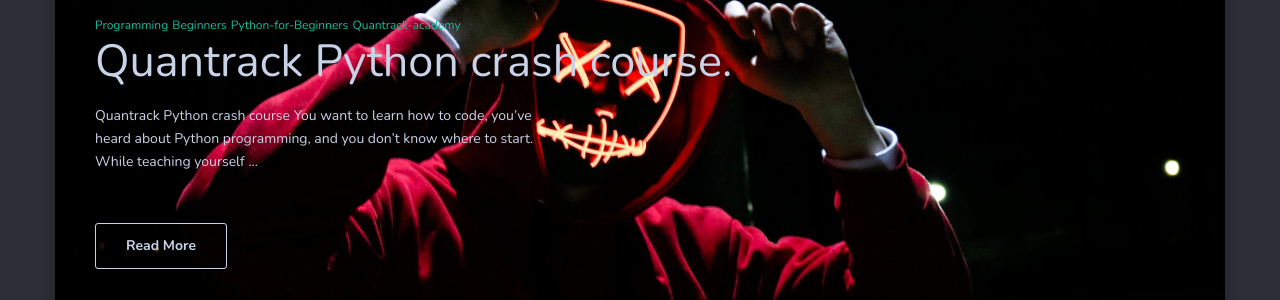
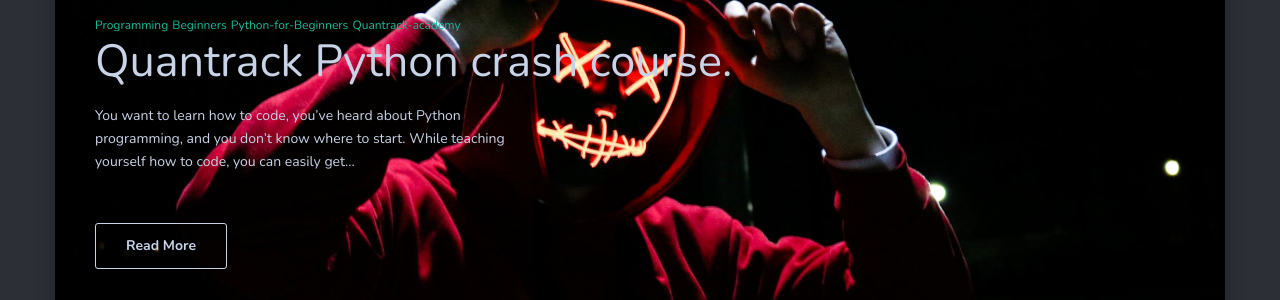
Before and after one commit to quantrack-lab/blog, a Jekyll site: the page built from index.html, in a window 1280 px wide. Shown: the part 293-593 px from the top of the page. Built offline with Jekyll 4.4.1, drawn with Linux system fonts in a browser that asks for light colours; nearby versions of some CDN libraries; the list of posts is cut into pages by our own code.

Commit message:
Update 2020-04-26-beginner-journey.md

```diff
--- a/_posts/2020-04-26-beginner-journey.md
+++ b/_posts/2020-04-26-beginner-journey.md
@@ -6,11 +6,12 @@ image:  beginner.jpeg
 tags:   [Programming, Beginners, Python-for-Beginners, Quantrack-academy]
 ---
 
-# Quantrack Python crash course
-
 You want to learn how to code, you've heard about Python programming, and you don't know where to start. While teaching yourself how to code, you can easily get lost in the massive amount of resources you can find online.
 
 First lines of codes are a huge challenge for most people, and absolutely nothing is intuitive. Instead of focusing all your effort on learning a specific language, it's generally better to try and read about a few basic concepts such as Object-Oriented programming or algorithms.
+
+![Alt Text](https://media.giphy.com/media/11kEuHSQAXXiGQ/giphy.gif)
+
 
 First, improve your skills at a few concepts then start coding your first lines. At [Quantrack Academy](quantrackacademy.io), we design tech-oriented courses for both individuals and corporates. This course aims to teach anybody without any knowledge the basics of programming using Python. It is available for free on our GitHub, and you can join our weekly online session *-in Spanish* on Wednesday by emailing us.
 
```
